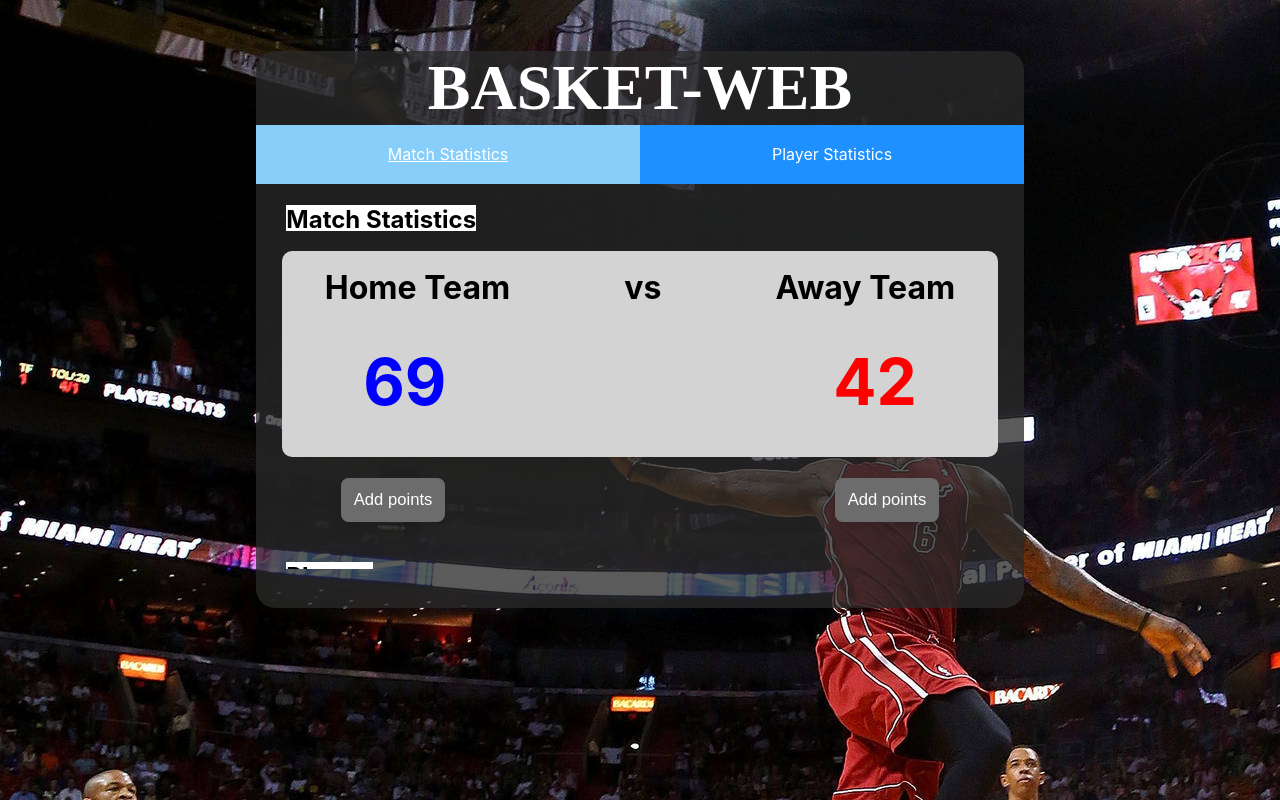
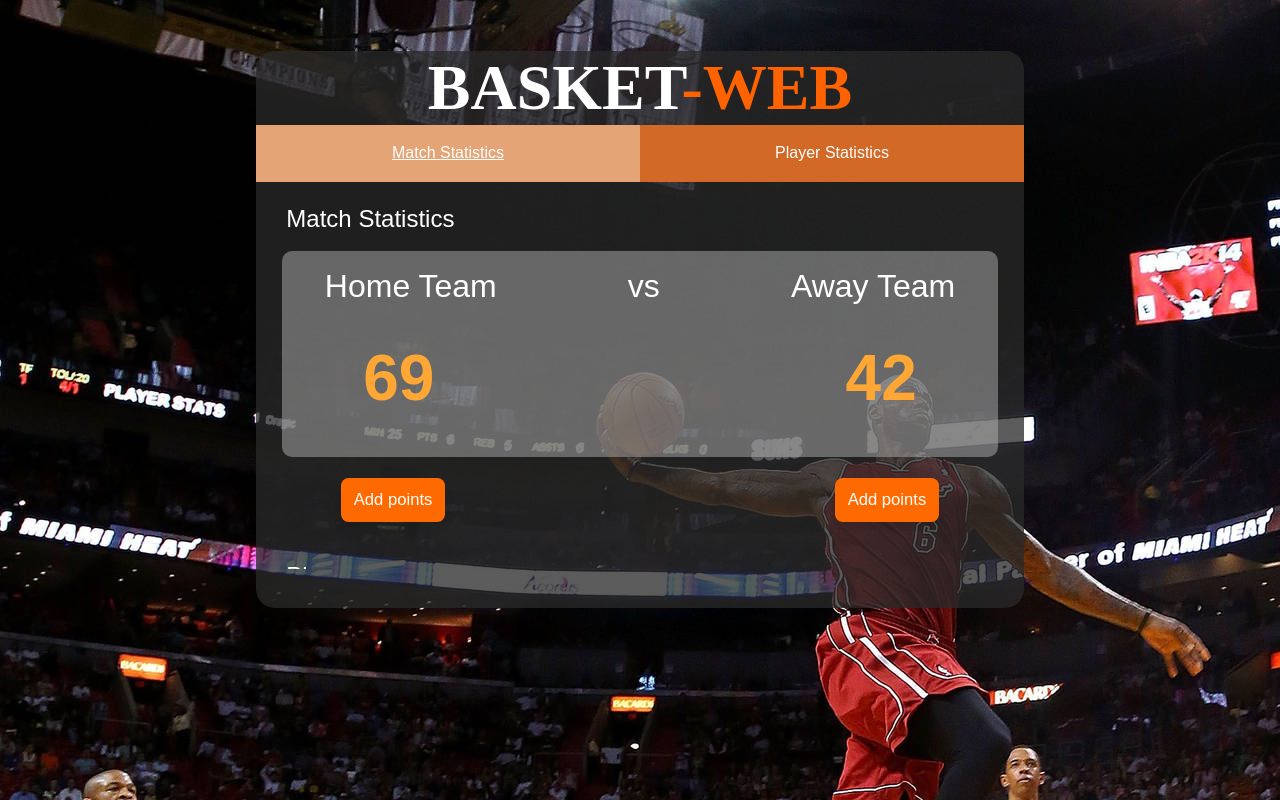
Before and after one commit to sencina/basket-web, a React (Create React App) app: page / in a window 1280 px wide. Built offline with nearby package versions, Linux system fonts and the light colour scheme.

Commit message:
Diseño mejorado 2

```diff
--- a/src/common/components/addPoints/AddPoints.css
+++ b/src/common/components/addPoints/AddPoints.css
@@ -8,15 +8,17 @@
     justify-content: space-between;
 }
 .add-points-button {
-    background-color: #6c6c6c;
+    background-color: #ff6a00;
     border: none;
     color: white;
-    padding: 1vw; /* Espacio dentro del botón */
+    padding: 1vw;
     display: inline-block;
     margin-left: 4vw;
     margin-right: 4vw;
     font-size: 1.3vw;
-    cursor: pointer; /* Cambiar el cursor al pasar el ratón */
+    cursor: pointer;
+    font-family: 'Montserrat', sans-serif;
+    font-weight: lighter;
     border-radius: 0.6vw;
     box-shadow: 0px 0.5vw 0.7vw rgba(0, 0, 0, 0.1);
     transition: transform 0.04s;
--- a/src/common/components/matchScore/MatchScore.css
+++ b/src/common/components/matchScore/MatchScore.css
@@ -1,5 +1,5 @@
 .score-container{
-    background-color: lightgrey;
+    background-color: rgba(180, 180, 180, 0.49);
     width: 95%;
     height: 15vw;
     border-radius: 10px;
@@ -17,6 +17,7 @@
 .score-name-container h2{
  font-size: 2.5vw;
  margin-top: 1.5%;
+ font-weight: lighter;
 }
 
 .score-points{
@@ -25,11 +26,11 @@
 }
 
 .away-points{
-    color: red;
+    color: #ffa735;
     margin-right: 3vw !important;
 }
 
 .home-points{
-    color: blue;
+    color: #ffa735;
     margin-left: 3vw !important;
 }
--- a/src/common/components/navbar/Navbar.css
+++ b/src/common/components/navbar/Navbar.css
@@ -23,19 +23,19 @@
 }
 
 .navbar-active{
-    background-color: lightskyblue;
+    background-color: #e5a475;
     color: white;
     height: 100%;
     text-decoration: underline;
 }
 .navbar-inactive{
-    background-color: dodgerblue;
+    background-color: #d36926;
     color: white;
     height: 100%;
 }
 
 .navbar-inactive:hover{
-    background-color: lightskyblue;
+    background-color: #e5a475;
     color: white;
     height: 100%;
 }
--- a/src/common/components/playerList/PlayerList.css
+++ b/src/common/components/playerList/PlayerList.css
@@ -8,6 +8,8 @@
 .player-list-item h3 {
     display: inline-block;
     margin: 0;
+    font-family: 'Montserrat', sans-serif;
+    font-weight: lighter;
 }
 
 .player-list-container{
--- a/src/pages/homePage/HomePage.css
+++ b/src/pages/homePage/HomePage.css
@@ -3,6 +3,7 @@
     height: 100vh;
     background-color: black;
     display: inline-block;
+    font-family: 'Russo One', sans-serif;
     background-image: url("../../assets/image/background2.jpg");
 }
 
@@ -16,7 +17,7 @@
 }
 
 .home-page-title{
-    color: white;
+    color: #ff6200;
     font-family: 'Fugaz One', cursive;
     font-size: 5vw;
     font-weight: bold;
@@ -24,16 +25,23 @@
     margin:0;
 }
 
+.home-page-title::before {
+    content: "BASKET";
+    color: white;
+}
+
 .home-page-name-container h2{
     height: 2vw;
-    background-color: white;
+    color: white;
     display: inline-block;
     z-index: 3;
     top: 0;
     margin-left: 15px;
+    font-weight: lighter;
 }
 
 .home-statistics-container {
+    color: white;
     margin-top: 1vw;
     margin-left: 2%;
     height: 30vw;
@@ -63,8 +71,3 @@
 ::-webkit-scrollbar-thumb:hover {
     background-color: #555;
 }
-
-/* Estilo del thumb de la scrollbar cuando se está presionando el mouse */
-::-webkit-scrollbar-thumb:active {
-    background-color: #000;
-}
--- a/src/pages/homePage/HomePage.jsx
+++ b/src/pages/homePage/HomePage.jsx
@@ -22,7 +22,7 @@ const HomePage = () => {
         <div className={'home-background'}>
             <div className={'home-menu-container'}>
                 <div className={'home-title-container'}>
-                    <h1 className={'home-page-title'}>BASKET-WEB</h1>
+                    <h1 className={'home-page-title'}>-WEB</h1>
                 </div>
                 <div className={'home-navbar-container'}>
                     <Navbar currentPage={'Match Statistics'}/>
```
